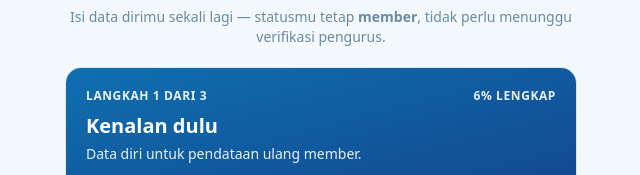
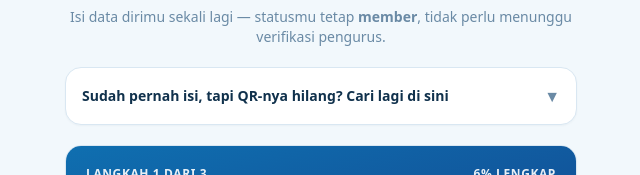
Before and after one commit to japarremote-design/mss-chapter-bangkalan, a Next.js app: page /daftar-member in a window 1280 px wide. Shown: the part 285-460 px from the top of the page, without its empty margins (319-959 px from the left). Built offline with nearby package versions, Linux system fonts and the light colour scheme; no server answers.

Commit message:
Add files via upload

```diff
--- a/src/app/daftar-member/page.tsx
+++ b/src/app/daftar-member/page.tsx
@@ -2,6 +2,7 @@ import Image from "next/image";
 import Link from "next/link";
 import { SITE } from "@/lib/config";
 import { FormDaftarMember } from "@/components/FormDaftarMember";
+import { CariKodeMember } from "@/components/CariKodeMember";
 
 export const metadata = {
   title: "Pendataan Ulang Member",
@@ -43,6 +44,8 @@ export default function DaftarMemberPage() {
           </p>
         </div>
 
+        <CariKodeMember />
+
         <FormDaftarMember />
       </div>
     </main>
```
